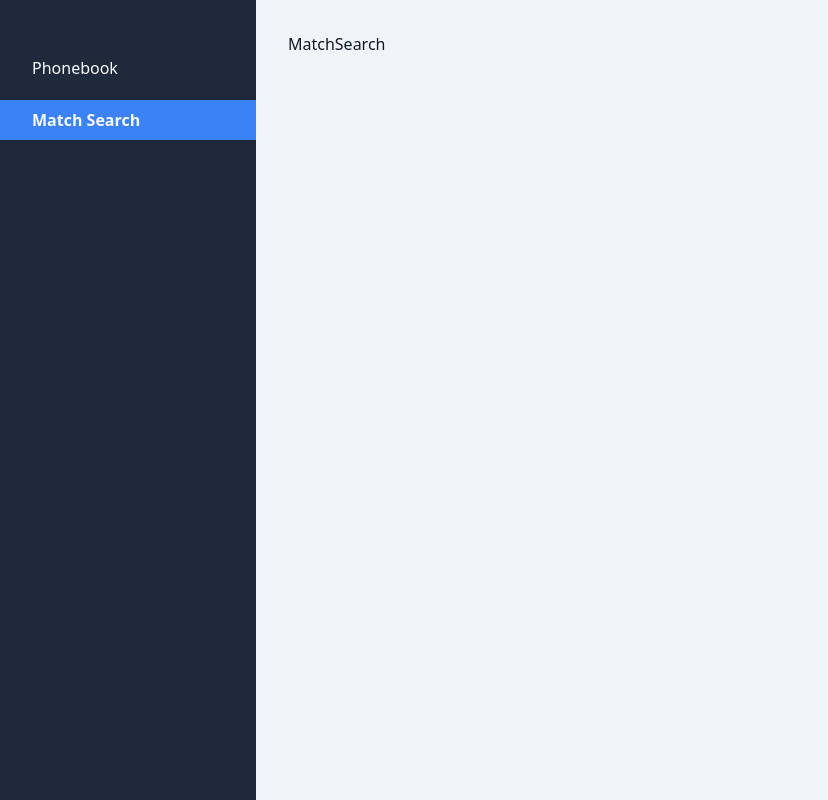
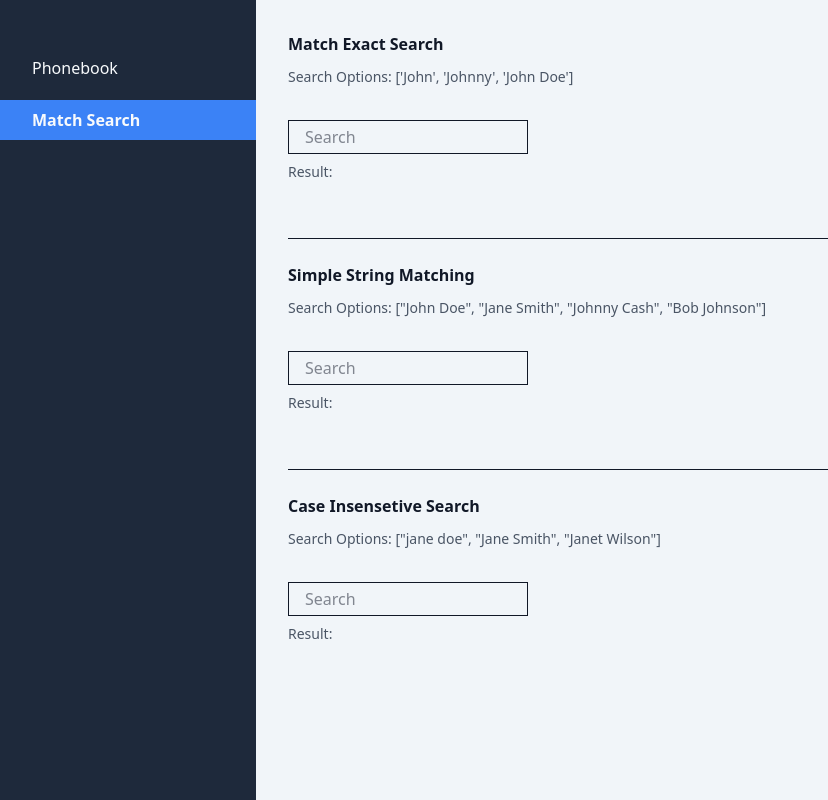
Before and after one commit to ppiratess/frontend-interview-problems, a React (Vite) app: page /match-search in a window 1280 px wide. Shown: the whole page, without its empty margins (0-828 px from the left). Built offline with nearby package versions, Linux system fonts and the light colour scheme.

Commit message:
feat: add input search problems

```diff
--- /dev/null
+++ b/src/problems/matchSearch/HighlightMatchingWords.tsx
@@ -0,0 +1,32 @@
+type Props = {
+  results: string[];
+  matchWord: string;
+};
+
+const HighlightedResults = ({ results, matchWord }: Props) => {
+  const regex = new RegExp(`(${matchWord})`, 'gi');
+
+  return (
+    <div>
+      {results?.map((result, idx) => (
+        <span key={idx}>
+          {result?.split(regex)?.map((part, i) =>
+            regex.test(part) ? (
+              <span
+                key={i}
+                className='bg-yellow-200 font-semibold'
+              >
+                {part}
+              </span>
+            ) : (
+              <span key={i}>{part}</span>
+            ),
+          )}
+          {idx < results.length - 1 && ', '}
+        </span>
+      ))}
+    </div>
+  );
+};
+
+export default HighlightedResults;
--- a/src/problems/matchSearch/index.tsx
+++ b/src/problems/matchSearch/index.tsx
@@ -1,5 +1,142 @@
+import { useMemo, useState, type ChangeEvent } from 'react';
+
+import HighlightedResults from './HighlightMatchingWords';
+
+const SEARCH_KEYS = ['John', 'Johnny', 'John Doe'];
+const SIMPLE_STRING_MATCHING_KEYS = [
+  'John Doe',
+  'Jane Smith',
+  'Johnny Cash',
+  'Bob Johnson',
+];
+const CASE_INSENSETIVE_SEARCH_KEYS = ['jane doe', 'Jane Smith', 'Janet Wilson'];
+
 const MatchSearch = () => {
-  return <div>MatchSearch</div>;
+  const [exactValueSearch, setExactValueSearch] = useState<string[]>([]);
+  const [simpleStringMatchingSearch, setSimpleStringMatchingSearch] = useState<
+    string[]
+  >([]);
+  const [simpleStringMatchingWord, setSimpleStringMatchingword] = useState('');
+
+  const [caseInsensetiveMatchingSearch, setCaseInsensetiveMatchingSearch] =
+    useState<string[]>([]);
+  const [caseInsensetiveMatchingWord, setCaseInsensetiveMatchingWord] =
+    useState('');
+
+  const caseInsensetiveSearchValues = useMemo(
+    () =>
+      CASE_INSENSETIVE_SEARCH_KEYS.map((word) => ({
+        originalWord: word,
+        lowecaseWord: word.toLowerCase(),
+      })),
+    [],
+  );
+
+  const handleExactValue = (e: ChangeEvent<HTMLInputElement>) => {
+    return setExactValueSearch(
+      SEARCH_KEYS.filter((key) => key === e.target.value),
+    );
+  };
+
+  const handleSimpleStringMatchingSearch = (
+    e: ChangeEvent<HTMLInputElement>,
+  ) => {
+    const input = e.target.value;
+
+    if (!input) return setSimpleStringMatchingSearch([]);
+
+    setSimpleStringMatchingword(input);
+
+    return setSimpleStringMatchingSearch(
+      SIMPLE_STRING_MATCHING_KEYS.filter((key) => key.includes(input)),
+    );
+  };
+
+  const handlecaseInsensetiveMatchingSearch = (
+    e: ChangeEvent<HTMLInputElement>,
+  ) => {
+    const input = e.target.value;
+    const inputToLowercase = e.target.value.toLowerCase();
+
+    if (!input) return setCaseInsensetiveMatchingSearch([]);
+
+    setCaseInsensetiveMatchingWord(input);
+
+    return setCaseInsensetiveMatchingSearch(
+      caseInsensetiveSearchValues
+        ?.filter((key) => key.lowecaseWord.includes(inputToLowercase))
+        ?.map((filteredWord) => filteredWord.originalWord),
+    );
+  };
+
+  return (
+    <>
+      <div className='grid items-start gap-6'>
+        <div>
+          <div className='pb-2 font-bold'>Match Exact Search</div>
+          <span className='text-sm text-gray-600'>
+            Search Options: ['John', 'Johnny', 'John Doe']
+          </span>
+          <div className='grid gap-2 py-8'>
+            <input
+              type='text'
+              placeholder='Search'
+              className='w-1/4 border px-4 py-1'
+              onChange={handleExactValue}
+            />
+            <span className='text-sm text-gray-600'>
+              Result: {exactValueSearch}
+            </span>
+          </div>
+        </div>
+        <hr />
+        <div>
+          <div className='pb-2 font-bold'>Simple String Matching</div>
+          <span className='text-sm text-gray-600'>
+            Search Options: ["John Doe", "Jane Smith", "Johnny Cash", "Bob
+            Johnson"]
+          </span>
+          <div className='grid gap-2 py-8'>
+            <input
+              type='text'
+              placeholder='Search'
+              className='w-1/4 border px-4 py-1'
+              onChange={handleSimpleStringMatchingSearch}
+            />
+            <span className='text-sm text-gray-600'>
+              Result:{' '}
+              <HighlightedResults
+                results={simpleStringMatchingSearch ?? []}
+                matchWord={simpleStringMatchingWord}
+              />
+            </span>
+          </div>
+        </div>
+        <hr />
+        <div>
+          <div className='pb-2 font-bold'>Case Insensetive Search</div>
+          <span className='text-sm text-gray-600'>
+            Search Options: ["jane doe", "Jane Smith", "Janet Wilson"]
+          </span>
+          <div className='grid gap-2 py-8'>
+            <input
+              type='text'
+              placeholder='Search'
+              className='w-1/4 border px-4 py-1'
+              onChange={handlecaseInsensetiveMatchingSearch}
+            />
+            <span className='text-sm text-gray-600'>
+              Result:{' '}
+              <HighlightedResults
+                results={caseInsensetiveMatchingSearch ?? []}
+                matchWord={caseInsensetiveMatchingWord}
+              />
+            </span>
+          </div>
+        </div>
+      </div>
+    </>
+  );
 };
 
 export default MatchSearch;
```
